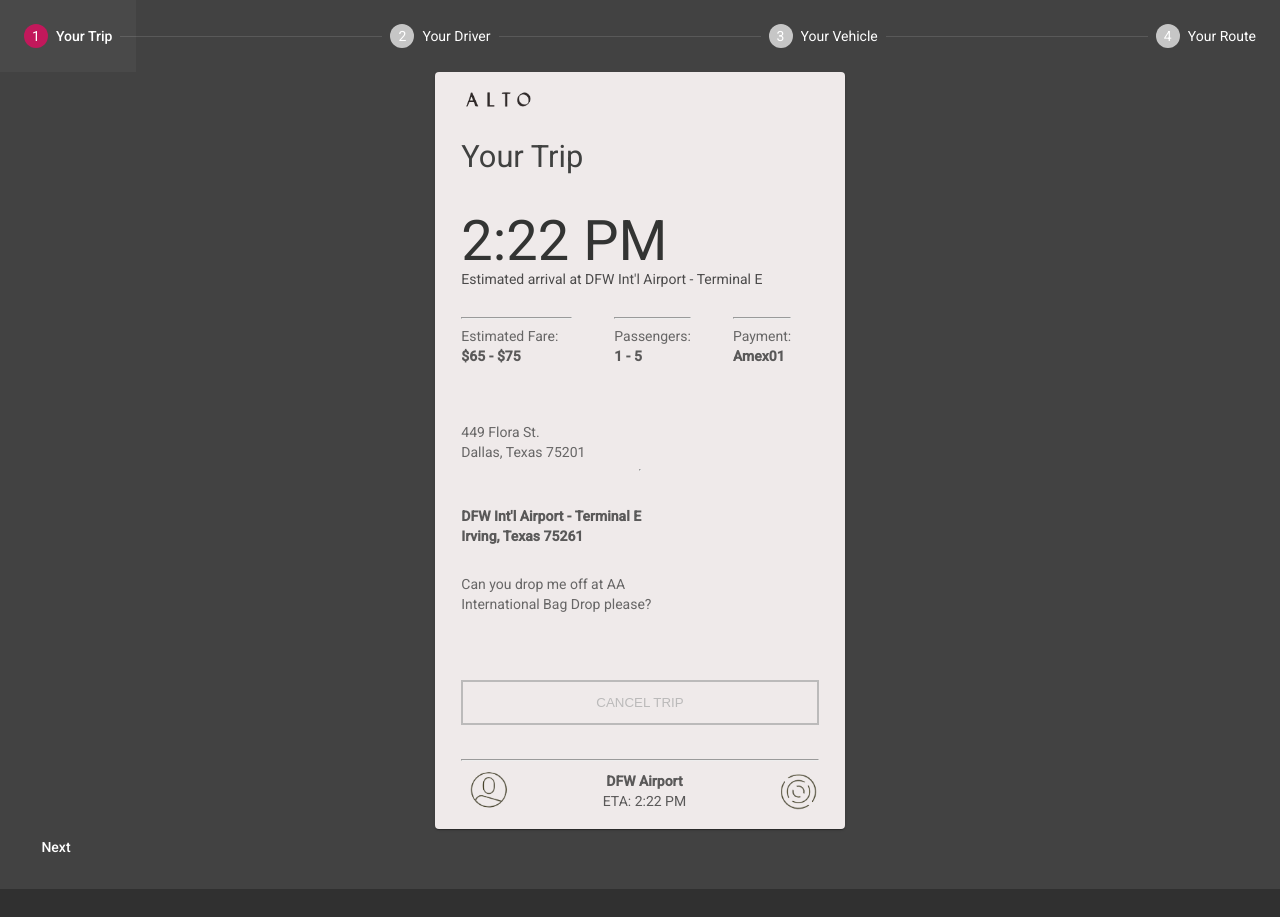
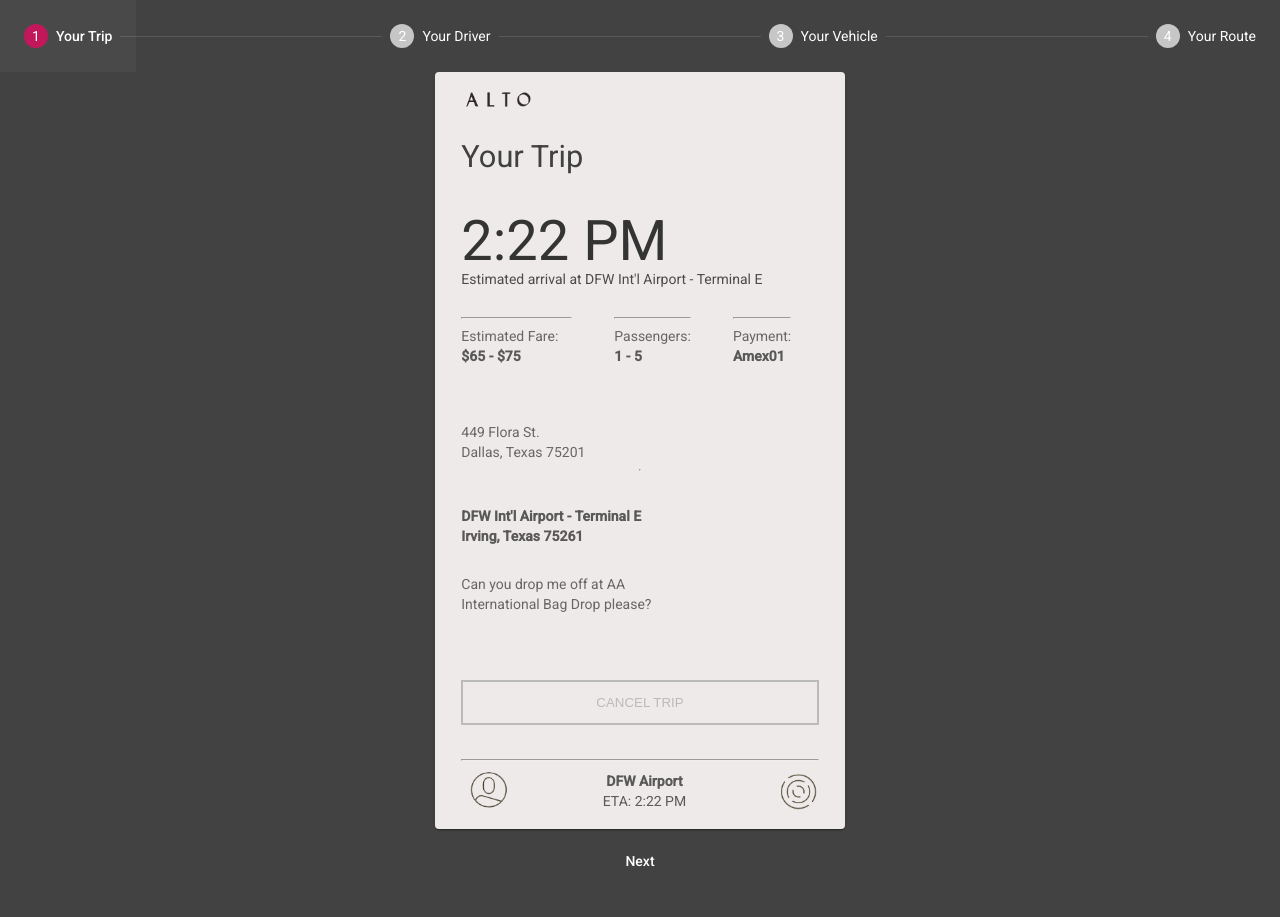
Before and after one commit to bravery08/alto-app, an Angular app: page / in a window 1280 px wide. Before the commit the page ends 889 px from the top, so only its background shows below. Built offline with nearby package versions, Linux system fonts and the light colour scheme.

Commit message:
reposition stepper button

```diff
--- a/src/app/home/home.component.html
+++ b/src/app/home/home.component.html
@@ -2,14 +2,14 @@
 
     <mat-step label="Your Trip" state="phone">
       <app-trip [tripDetails]="tripDetails"></app-trip>
-      <div>
+      <div class="stepper-button">
         <button mat-button matStepperNext>Next</button>
       </div>
     </mat-step>
 
     <mat-step label="Your Driver" state="chat">
       <app-driver [tripDetails]="tripDetails"></app-driver>
-      <div>
+      <div class="stepper-button">
         <button mat-button matStepperPrevious>Back</button>
         <button mat-button matStepperNext>Next</button>
       </div>
@@ -17,7 +17,7 @@
 
     <mat-step label="Your Vehicle" state="phone">
       <app-vehicle [tripDetails]="tripDetails"></app-vehicle>
-      <div>
+      <div class="stepper-button">
         <button mat-button matStepperPrevious>Back</button>
         <button mat-button matStepperNext>Next</button>
       </div>
@@ -25,7 +25,7 @@
 
     <mat-step label="Your Route">
       <app-route [tripDetails]="tripDetails"></app-route>
-      <div>
+      <div class="stepper-button">
         <button mat-button matStepperPrevious>Back</button>
       </div>
     </mat-step>
--- a/src/app/home/home.component.scss
+++ b/src/app/home/home.component.scss
@@ -0,0 +1,6 @@
+.stepper-button  {
+    display: flex;
+    flex-direction: row;
+    justify-content: center;
+    padding: 1em;
+}
```
